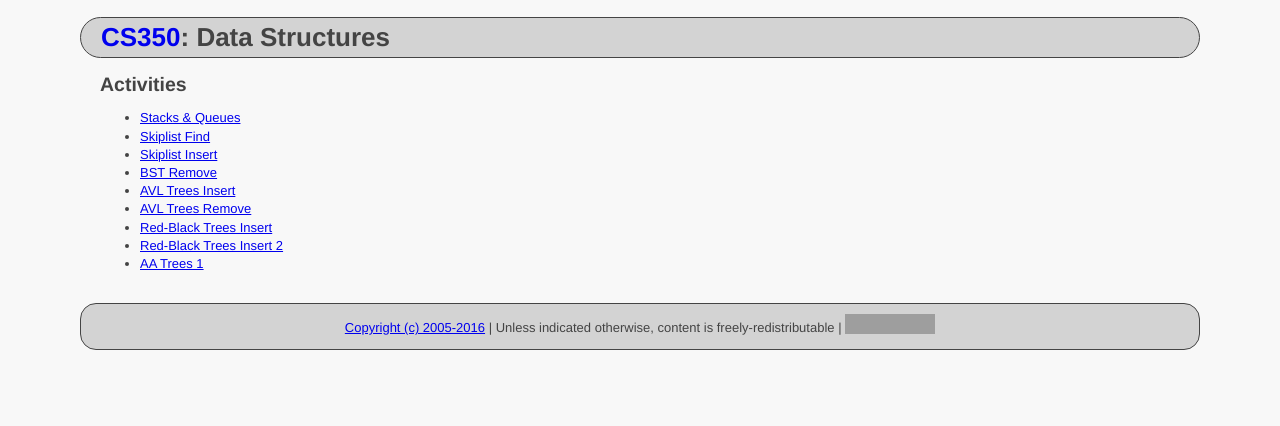
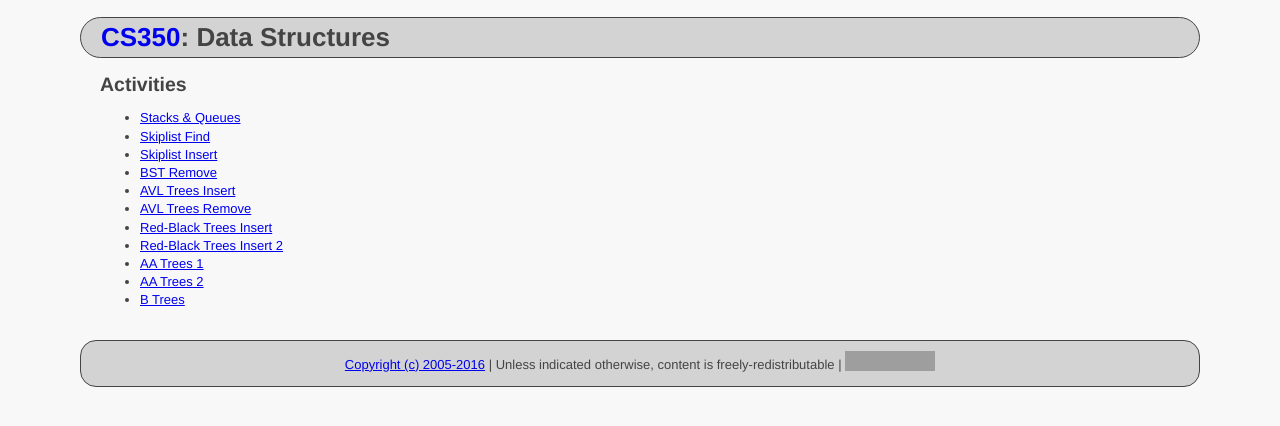
Before and after one commit to ycpcs/cs350-fall2016, a Jekyll site: the page built from activities.md, in a window 1280 px wide. Shown: the top 426 px of the page. Built offline with Jekyll 4.4.1, drawn with Linux system fonts in a browser that asks for light colours; grey boxes are pictures that could not be loaded.

Commit message:
added AAtree and B-tree activities

```diff
--- a/activities.md
+++ b/activities.md
@@ -16,8 +16,8 @@ title: Data Structures
   * [Red-Black Trees Insert](activities/Red-Black Trees Insert.pdf)
   * [Red-Black Trees Insert 2](activities/Red-Black Trees Insert 2.pdf)
   * [AA Trees 1](activities/AA Trees.pdf)
-  <!-- * [AA Trees 2](activities/AA Trees 2.pdf) -->
-  <!-- * [B Trees](activities/B-Trees.pdf) -->
+  * [AA Trees 2](activities/AA Trees 2.pdf)
+  * [B Trees](activities/B-Trees.pdf)
   <!-- * [Binary Heaps](activities/Binary Heaps.pdf) -->
   <!-- * [Hash Tables](activities/Hash Tables.pdf) -->
   <!-- * [Graphs](activities/Graphs Adjacency Matrix and List.pdf) -->
```
